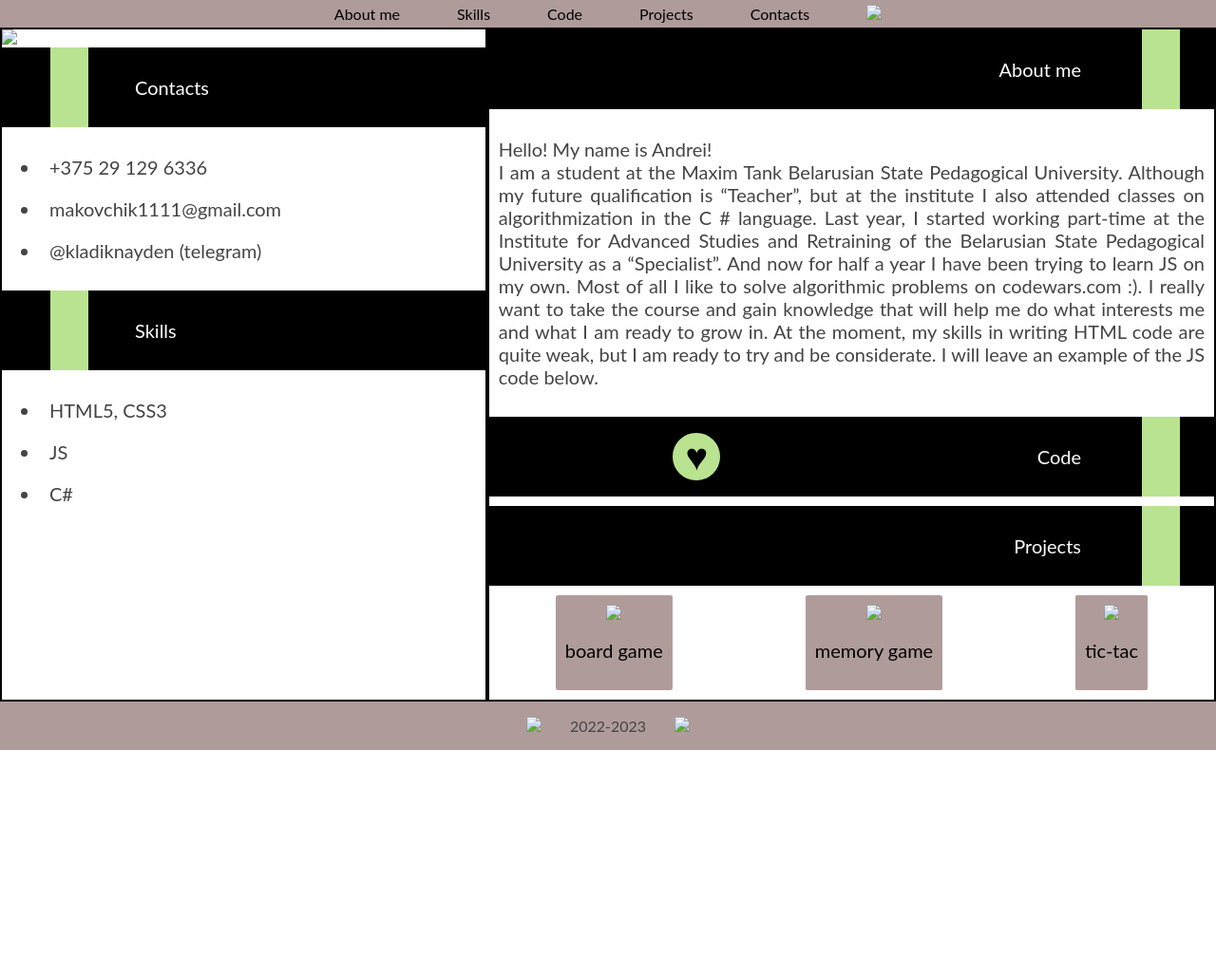
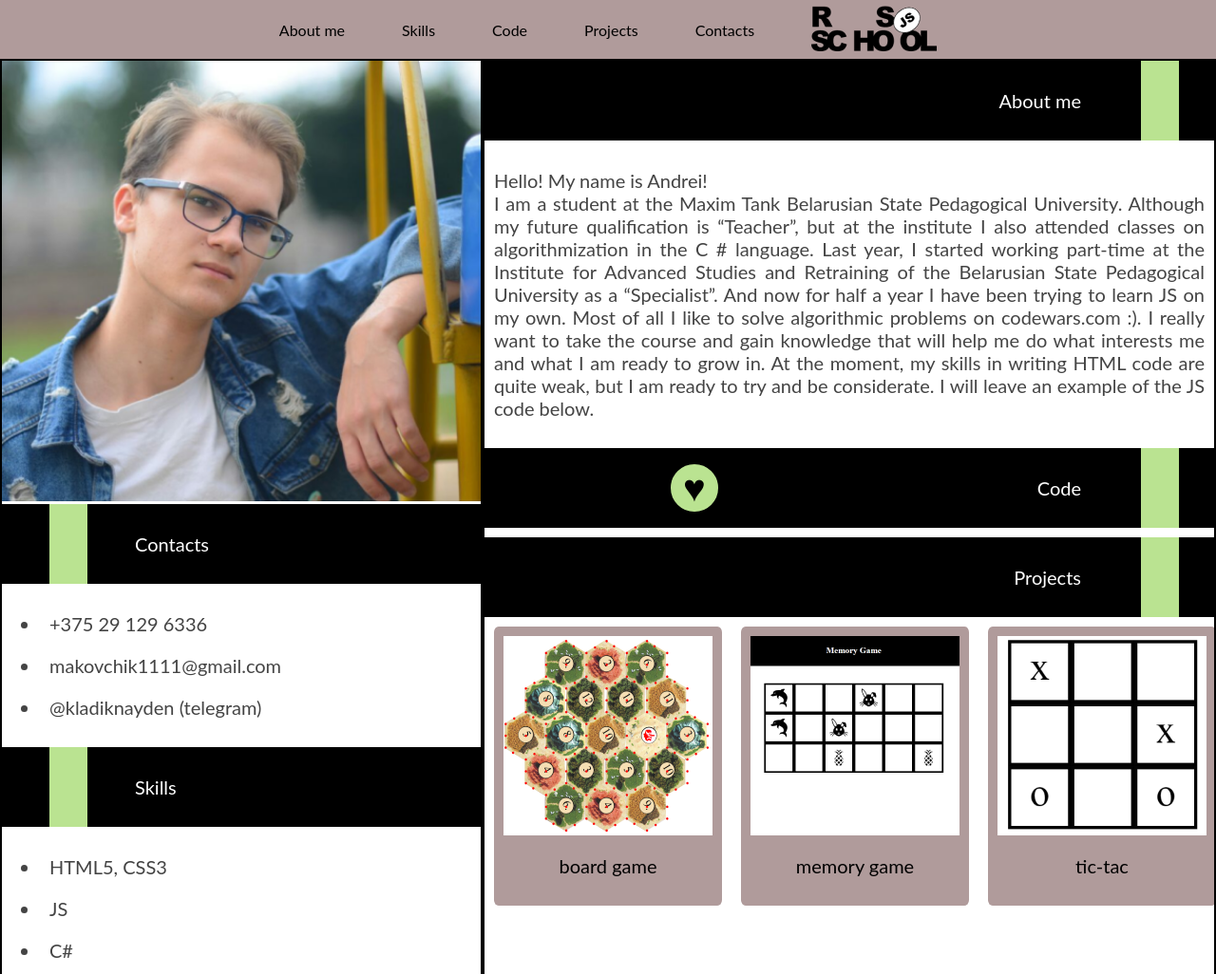
Before and after one commit to FandreyNord/rsschool-cv, a plain HTML site: page index.html in a window 1280 px wide. Shown: the top 1026 px of the page at 95% size. Before the commit the page ends 800 px from the top, so only its background shows below. Drawn offline with Linux system fonts and the light colour scheme.

Commit message:
Update index.html

```diff
--- a/index.html
+++ b/index.html
@@ -20,7 +20,7 @@
           <li class="nav__item"><a href="#contacts">Contacts</a></li>
         </ul>
         <a class="rsschool" href="https://rs.school/">
-          <img src="../../Desktop/rsschool-cv/images/img/rs__logo.png">
+          <img src="../../rsschool-cv/images/img/rs__logo.png" alt="wait plz...">
         </a>
       </nav>
   </div>
@@ -28,7 +28,7 @@
   <main>
     <div class="container">
       <div class="left__side">
-        <img class="myself" src="../../Desktop/rsschool-cv/images/img/myself.png">
+        <img class="myself" src="../../rsschool-cv/images/img/myself.png" alt="wait plz...">
         <div class="contacts">
           <a name="contacts"></a>
           <div class="nomination nomination__side">
@@ -85,19 +85,19 @@
           <div class="wrapper">
             <a href="https://fandreynord.github.io/colonizers/">
               <div class="project__element">
-                  <img src="../../Desktop/rsschool-cv/images/img/board__game.png">
+                  <img src="../../rsschool-cv/images/img/board__game.png" alt="wait plz...">
                   <p class="project__name">board game</p>
               </div>
             </a>
             <a href="https://fandreynord.github.io/Memory-Game/">
               <div class="project__element">
-                  <img src="../../Desktop/rsschool-cv/images/img/memory__game.png">
+                  <img src="../../rsschool-cv/images/img/memory__game.png" alt="wait plz...">
                   <p class="project__name">memory game</p>
               </div>
             </a>
             <a href="https://fandreynord.github.io/tic-tac/">
               <div class="project__element">
-                  <img src="../../Desktop/rsschool-cv/images/img/tic-tac.png">
+                  <img src="../../rsschool-cv/images/img/tic-tac.png" alt="wait plz...">
                   <p class="project__name">tic-tac</p>
               </div>
             </a>
@@ -111,12 +111,12 @@
       <nav class="nav">
         <ul class="nav__list">
           <li class="nav__item"><div class="github">
-            <a class="github__page" href="https://github.com/FandreyNord"><img src="../../Desktop/rsschool-cv/images/svg/gh__logo.svg"></a>
+            <a class="github__page" href="https://github.com/FandreyNord"><img src="../../rsschool-cv/images/svg/gh__logo.svg" alt="wait plz..."></a>
           </div></li>
           <li class="nav__item"><p>2022-2023</p></li>
         </ul>
         <a class="rsschool" href="https://rs.school/">
-          <img src="../../Desktop/rsschool-cv/images/img/rs__logo.png">
+          <img src="../../rsschool-cv/images/img/rs__logo.png" alt="wait plz...">
         </a>
       </nav>
   </div>
```
